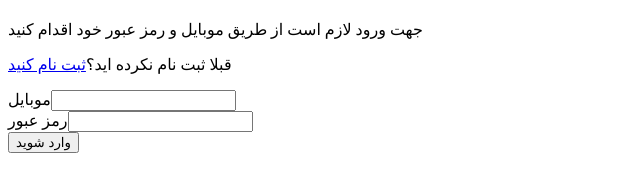
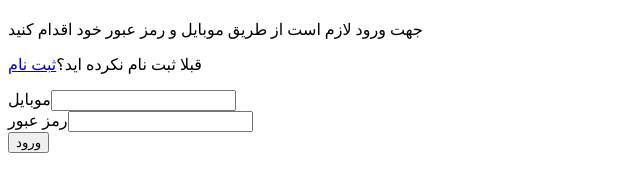
Before and after one commit to reza-salemi/admin-dashboard, a React (Vite) app: page /login in a window 1280 px wide. Shown: the part 173-364 px from the top of the page, without its empty margins (0-640 px from the left). Built offline with nearby package versions, Linux system fonts and the light colour scheme.

Commit message:
refactor: rename sign in and sign up button

```diff
--- a/src/features/authentication/constants/persianStrings.ts
+++ b/src/features/authentication/constants/persianStrings.ts
@@ -3,8 +3,8 @@ export const persianStrings = {
   help: `جهت ورود لازم است از طریق موبایل و رمز عبور خود اقدام کنید`,
   notRegisteredYet: "قبلا ثبت نام نکرده اید؟",
   alreadyRegistered: "قبلا ثبت نام کرده اید؟",
-  register: "ثبت نام کنید",
-  login: "وارد شوید",
+  register: "ثبت نام",
+  login: "ورود",
   mobile: "موبایل",
   password: "رمز عبور",
   repeatPassword: "تکرار رمز عبور",
```
